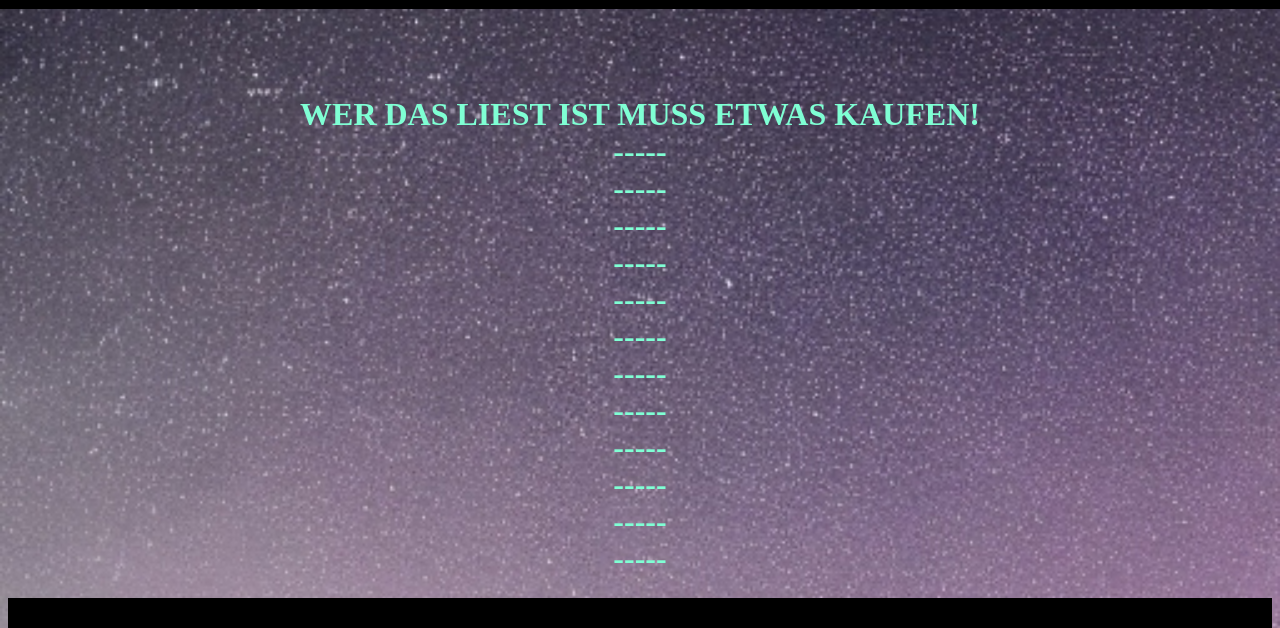
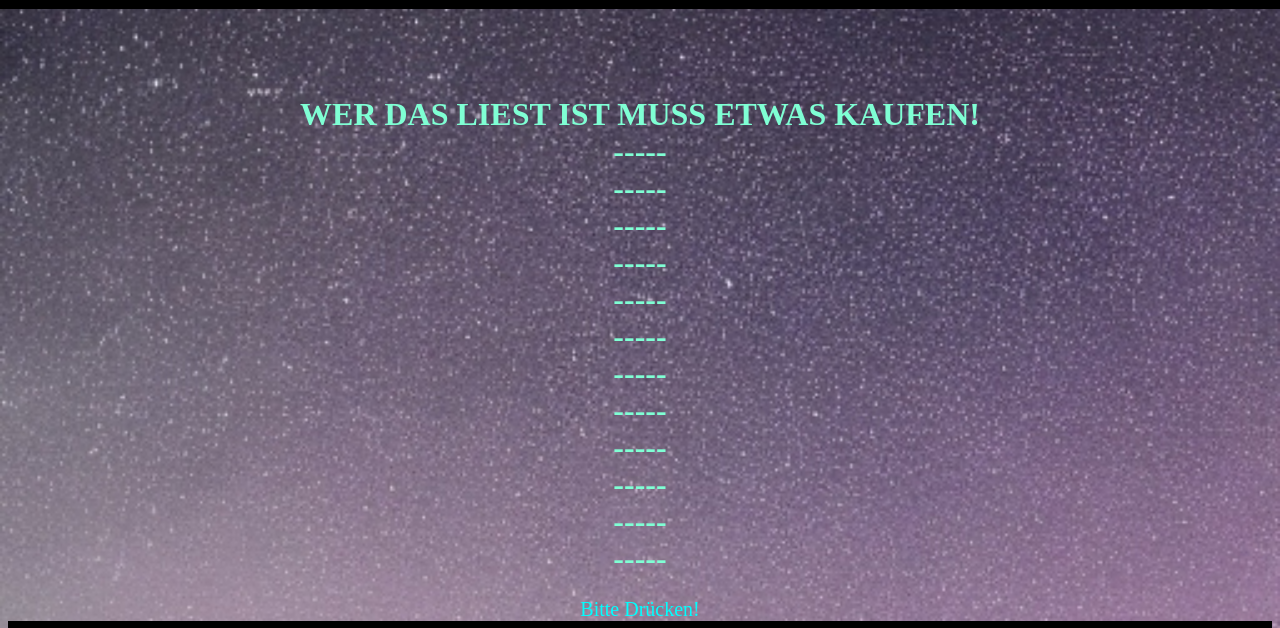
Before and after one commit to JulianKaminski21/Technikstern, a plain HTML site: page Hier Drücken.html in a window 1280 px wide. Shown: the part 204-832 px from the top of the page. Drawn offline with Linux system fonts and the light colour scheme.

Commit message:
Bearbeitet

```diff
--- a/Hier Drücken.html
+++ b/Hier Drücken.html
@@ -46,7 +46,7 @@
         <h1><u>Technikstern</u></h1>
         <p><a href="Computer.html">Computer</a>&ensp;&ensp;&ensp;&ensp;<a href="Handys.html">Mobile Endgeräte</a>&ensp;&ensp;&ensp;&ensp;<a href="Sonstiges.html">Sonstiges</a>&ensp;&ensp;&ensp;&ensp;<a href="Website.html">Startseite</a></p>
       </div>
-    <div class="textt"><h1>WER DAS LIEST IST MUSS ETWAS KAUFEN!<br>-----<br>-----<br>-----<br>-----<br>-----<br>-----<br>-----<br>-----<br>-----<br>-----<br>-----<br>-----</h1></div>
+    <div class="textt"><h1>WER DAS LIEST IST MUSS ETWAS KAUFEN!<br>-----<br>-----<br>-----<br>-----<br>-----<br>-----<br>-----<br>-----<br>-----<br>-----<br>-----<br>-----</h1><a style="font-size: 20px;" href="https://www.youtube.com/watch?v=dQw4w9WgXcQ">Bitte Drücken!</a></div>
     <div class="footer">
         &ensp;<br>Infos<br><br>
         <a href="Impressum.html">Impressum</a>&ensp;&ensp;&ensp;&ensp;<a href="Google Maps.html">Google Maps</a>&ensp;&ensp;&ensp;&ensp;<a href="Hier Drücken.html">Hier drücken!</a>&ensp;&ensp;&ensp;&ensp;<a href="Lizens.html">Rechtliches</a><br>&ensp;
```
